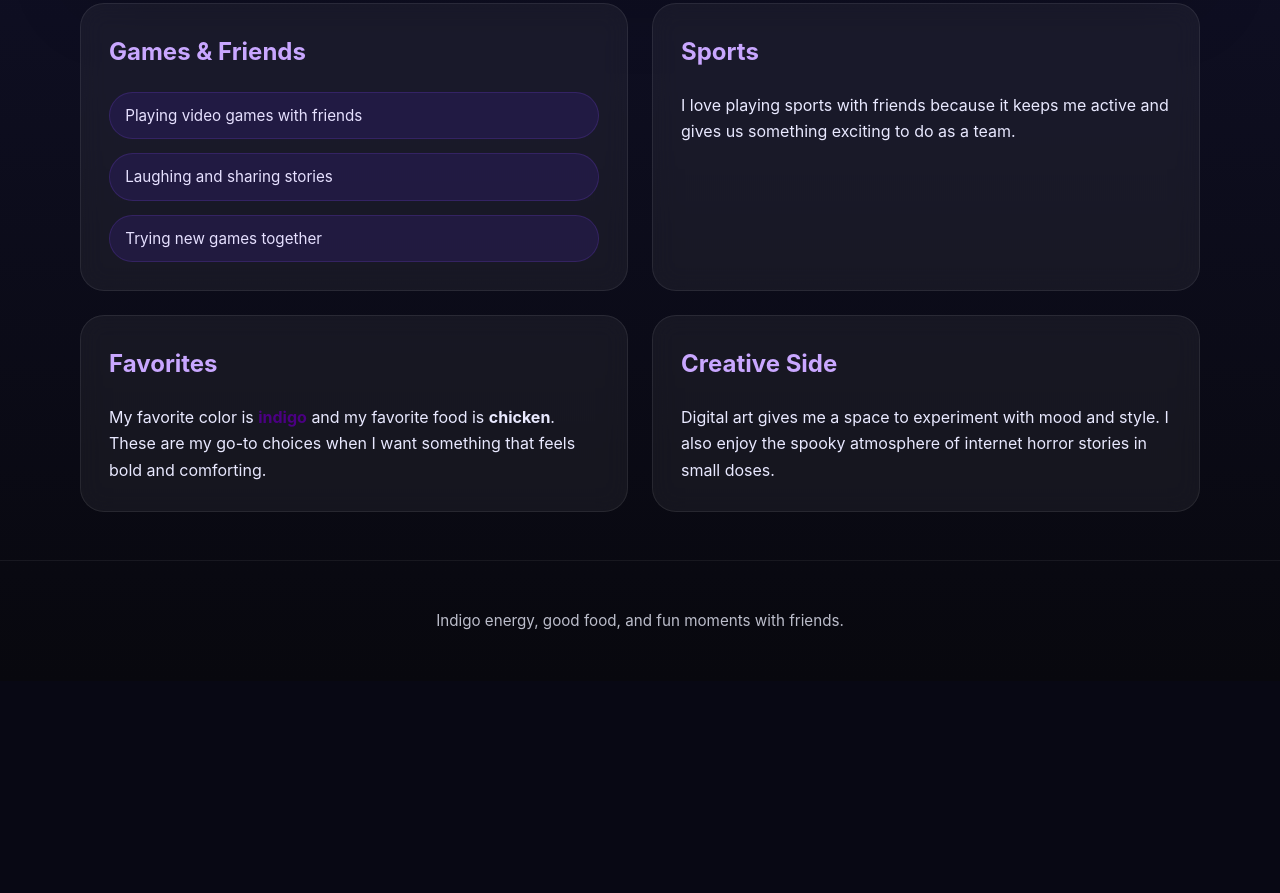
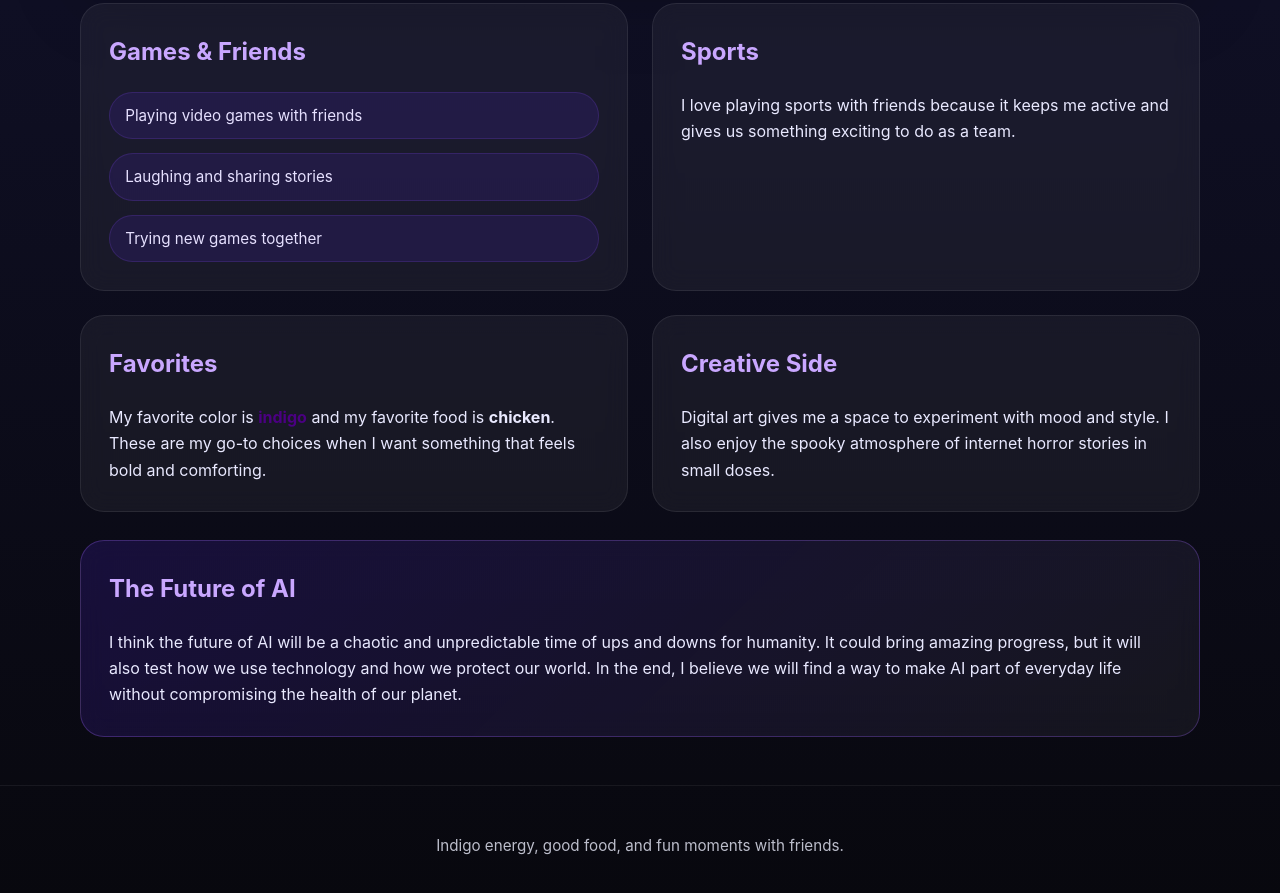
Before and after one commit to vivsiwakoti-sudo/About-me, a plain HTML site: page index.html in a window 1280 px wide. Shown: the part 598-1491 px from the top of the page. Before the commit the page ends 1279 px from the top, so only its background shows below. Drawn offline with Linux system fonts and the light colour scheme.

Commit message:
Update index.html

```diff
--- a/index.html
+++ b/index.html
@@ -123,6 +123,12 @@
             color: #b3b5dd;
         }
 
+        .future-card {
+            grid-column: 1 / -1;
+            background: linear-gradient(135deg, rgba(94, 41, 255, 0.16), rgba(255,255,255,0.05));
+            border-color: rgba(160, 104, 255, 0.28);
+        }
+
         @media (min-width: 760px) {
             .grid {
                 grid-template-columns: repeat(2, minmax(0, 1fr));
@@ -167,6 +173,11 @@
                 <p>Digital art gives me a space to experiment with mood and style. I also enjoy the spooky atmosphere of internet horror stories in small doses.</p>
             </article>
         </section>
+
+        <section class="card future-card">
+            <h2>The Future of AI</h2>
+            <p>I think the future of AI will be a chaotic and unpredictable time of ups and downs for humanity. It could bring amazing progress, but it will also test how we use technology and how we protect our world. In the end, I believe we will find a way to make AI part of everyday life without compromising the health of our planet.</p>
+        </section>
     </main>
 
     <footer>
```
